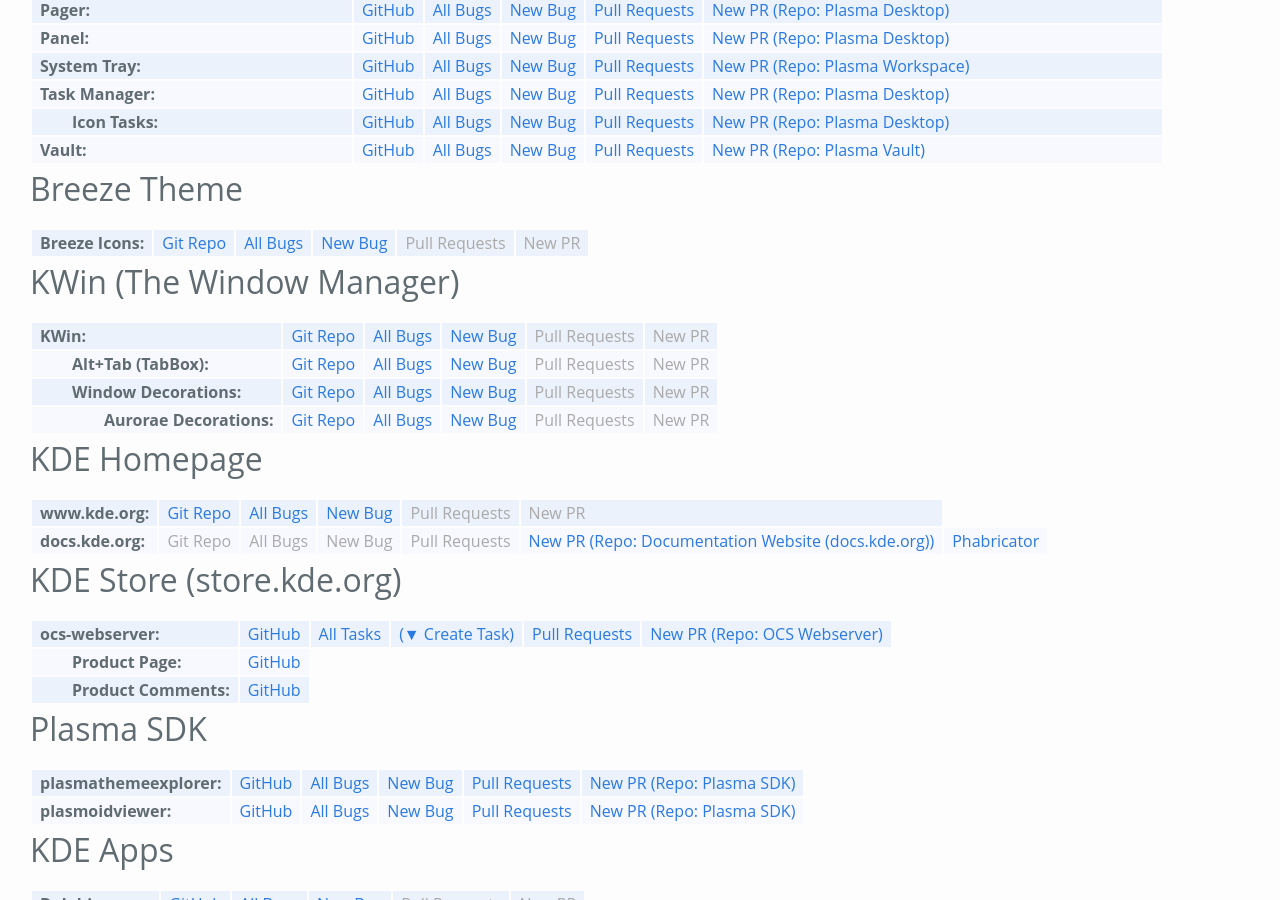
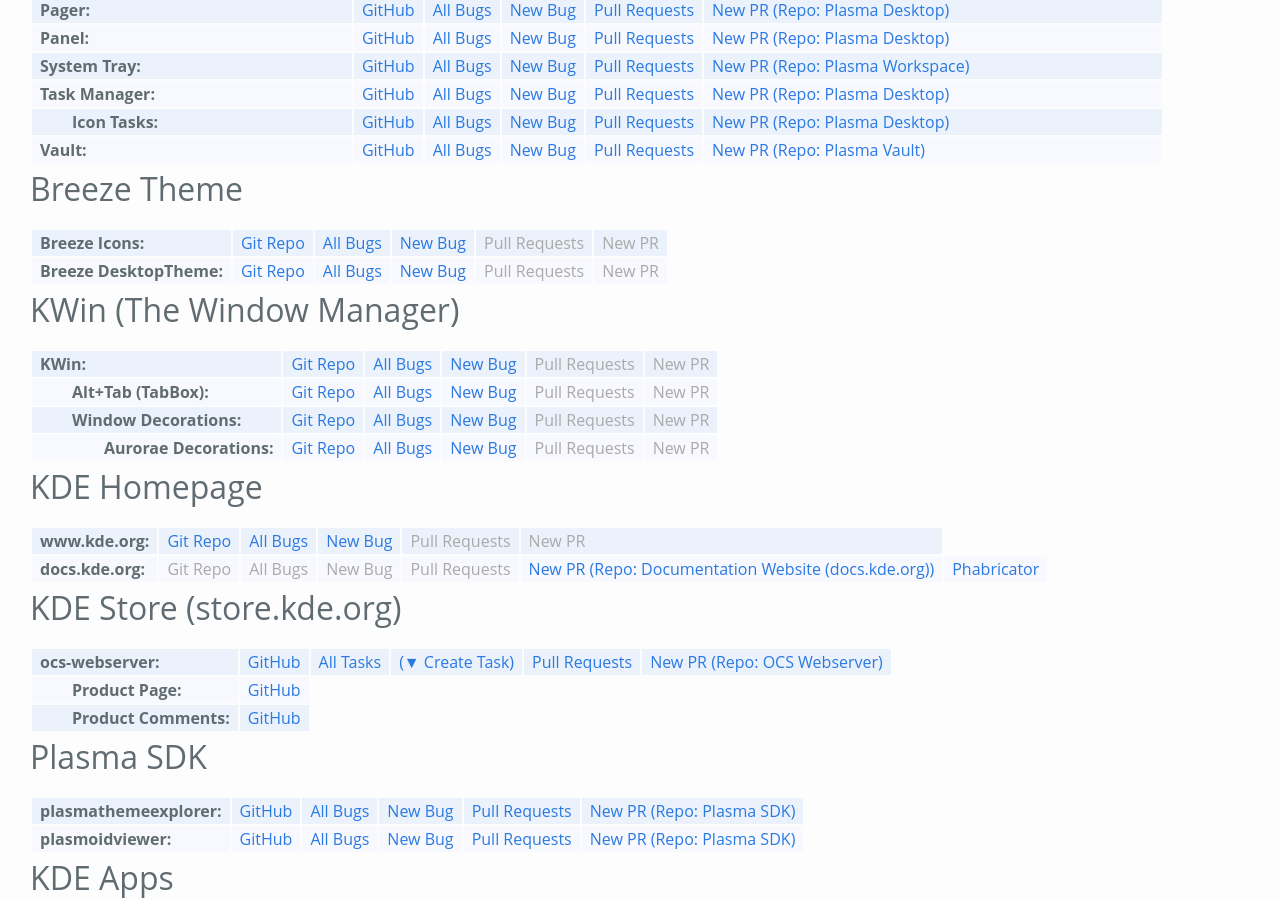
Before and after one commit to Zren/zren.github.io, a Jekyll site: the page built from kde_repos.md, in a window 1280 px wide and 900 px high, scrolled down 835 px. Built offline with Jekyll 4.4.1, drawn with Linux system fonts in a browser that asks for light colours.

Commit message:
Link to breeze desktop theme (it's in plasma-frameworks...)

```diff
--- a/kde_repos.md
+++ b/kde_repos.md
@@ -253,6 +253,14 @@
 		<td><a>Pull Requests</a></td>
 		<td><a>New PR</a></td>
 	</tr>
+	<tr>
+		<td>Breeze DesktopTheme</td>
+		<td><a href="https://github.com/KDE/plasma-framework/blob/master/src/desktoptheme/breeze/">Git Repo</a></td>
+		<td><a href="{{kdeBugList}}product=frameworks-plasma&list_id=1484319">All Bugs</a></td>
+		<td><a href="{{kdeNewBug}}product=frameworks-plasma">New Bug</a></td>
+		<td><a>Pull Requests</a></td>
+		<td><a>New PR</a></td>
+	</tr>
 </table>
 
 
```
